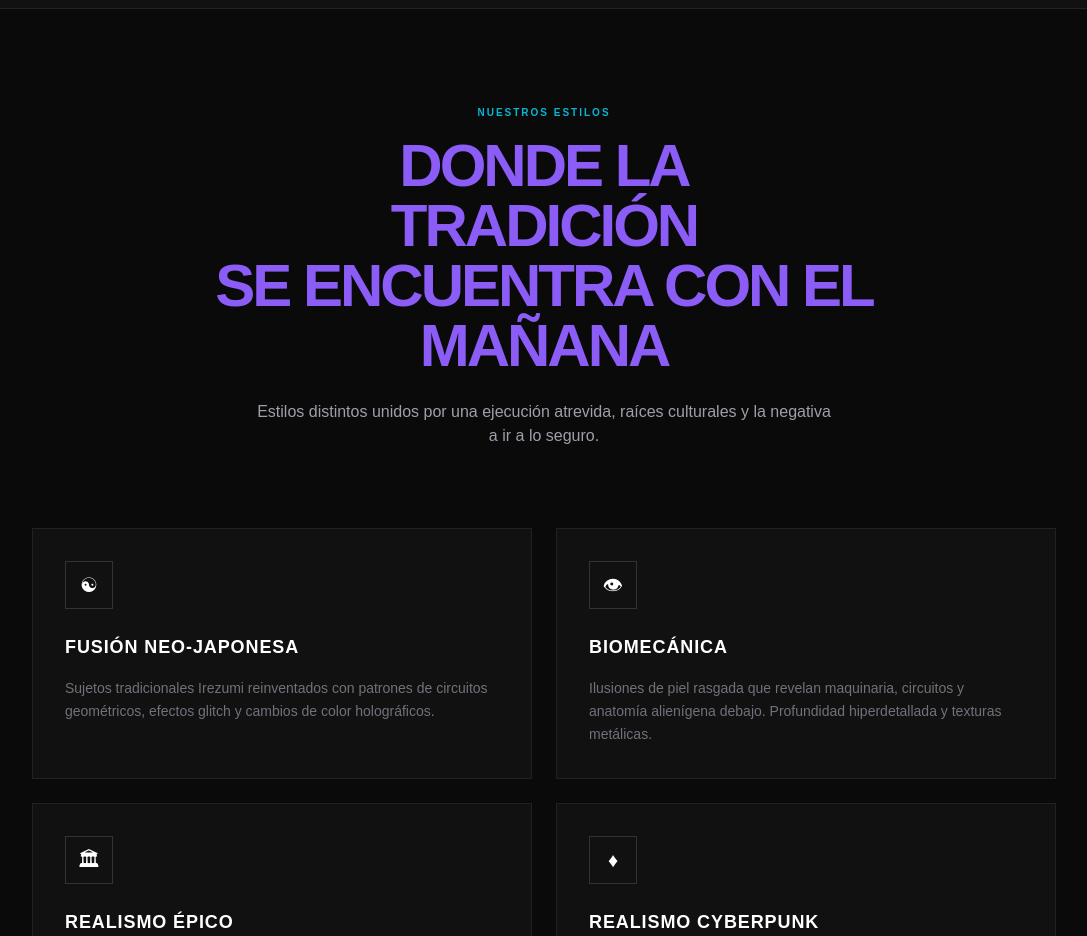
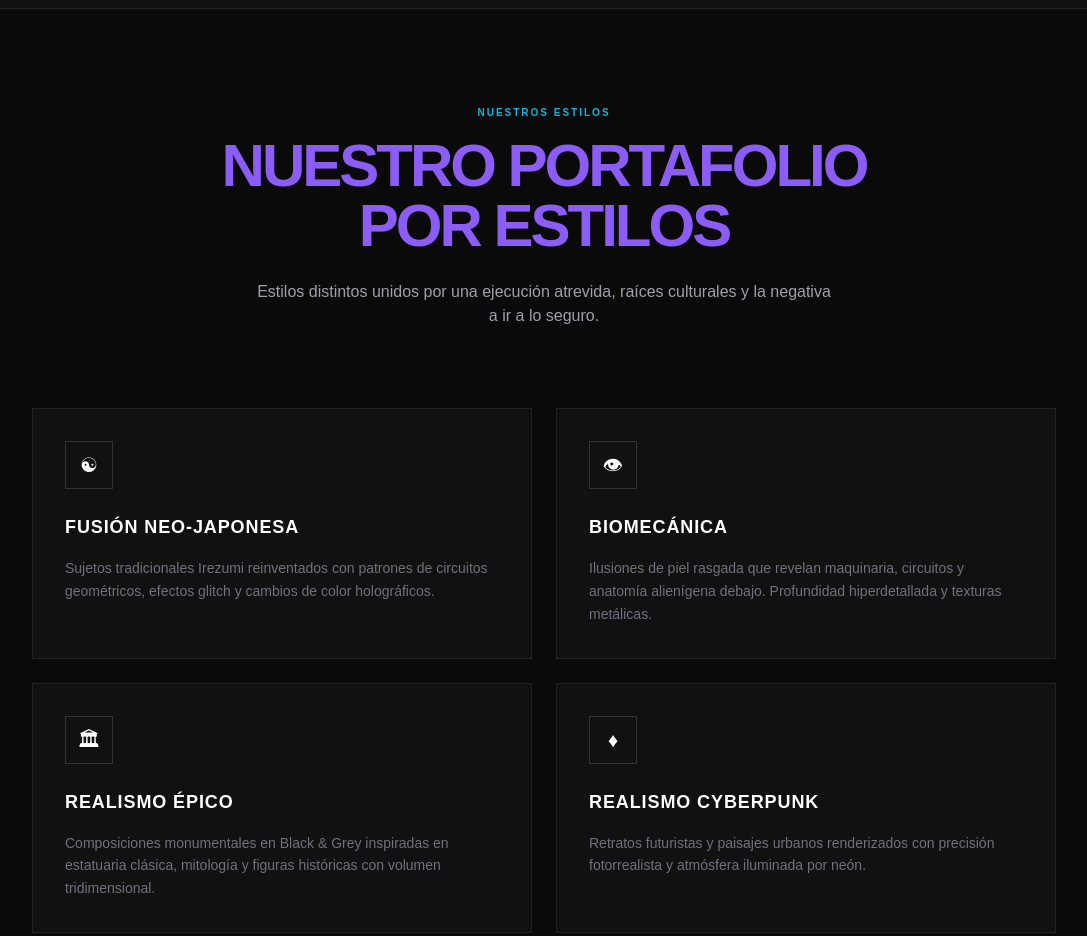
Before and after one commit to azteca777/virtualuxurytulum, a Next.js app: page /loyaltink in a window 1280 px wide. Shown: the part 4220-5156 px from the top of the page, without its empty margins (96-1183 px from the left). Built offline with nearby package versions, Linux system fonts and the light colour scheme; no server answers.

Commit message:
Se cambia titulo

```diff
--- a/app/loyaltink/page.tsx
+++ b/app/loyaltink/page.tsx
@@ -743,9 +743,9 @@ export default function LoyaltinkBrigade() {
             </span>
             <h2 className="text-4xl md:text-6xl font-black text-[#8B5CF6] uppercase tracking-tighter mb-6 leading-none">
               {idioma === 'es' ? (
-                <>DONDE LA<br/>TRADICIÓN<br/>SE ENCUENTRA CON EL<br/>MAÑANA</>
+                <>NUESTRO PORTAFOLIO<br/>POR ESTILOS</>
               ) : (
-                <>WHERE<br/>TRADITION<br/>MEETS<br/>TOMORROW</>
+                <>OUR PORTFOLIO<br/>BY STYLES</>
               )}
             </h2>
             <p className="text-zinc-400 mb-20 max-w-xl mx-auto">
```
